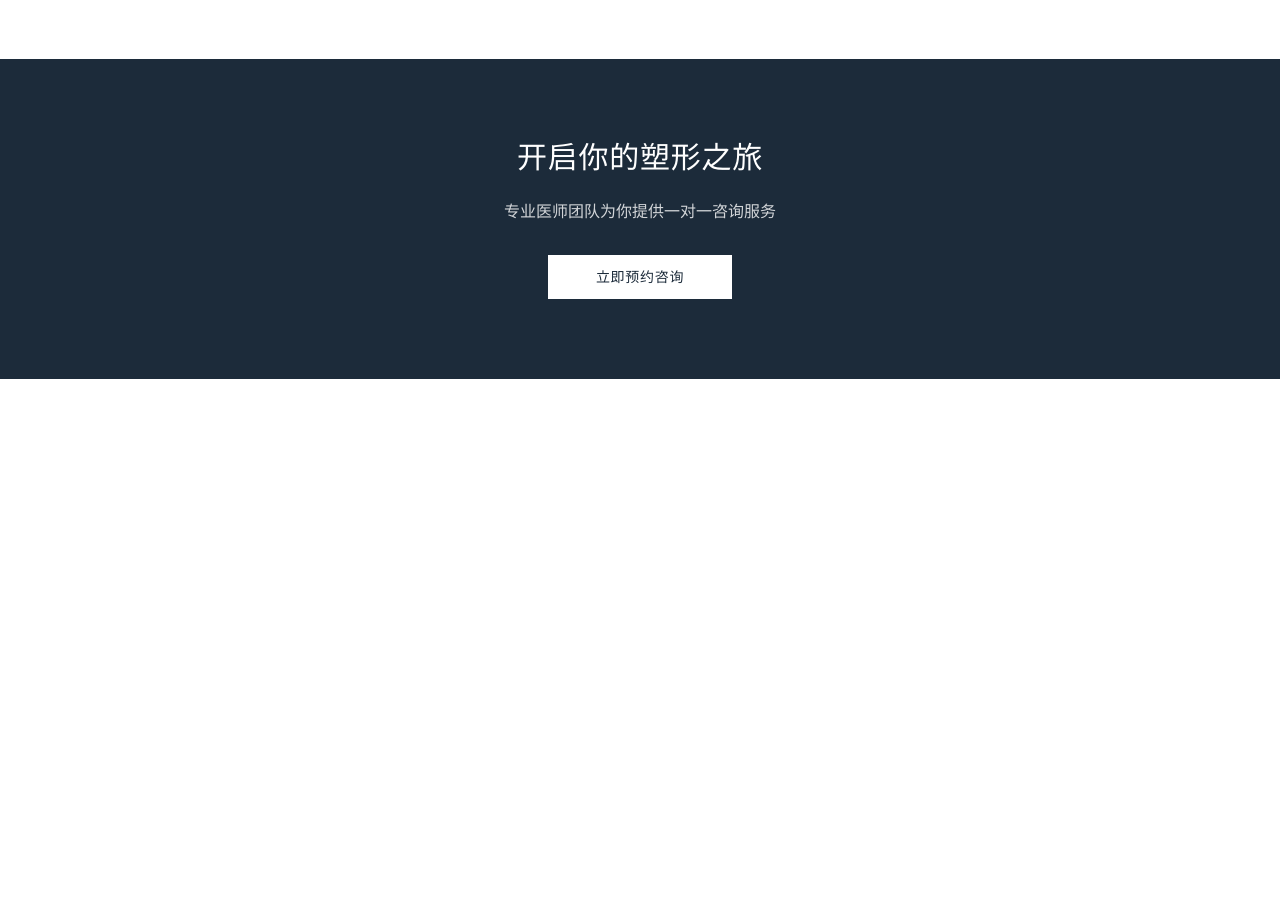
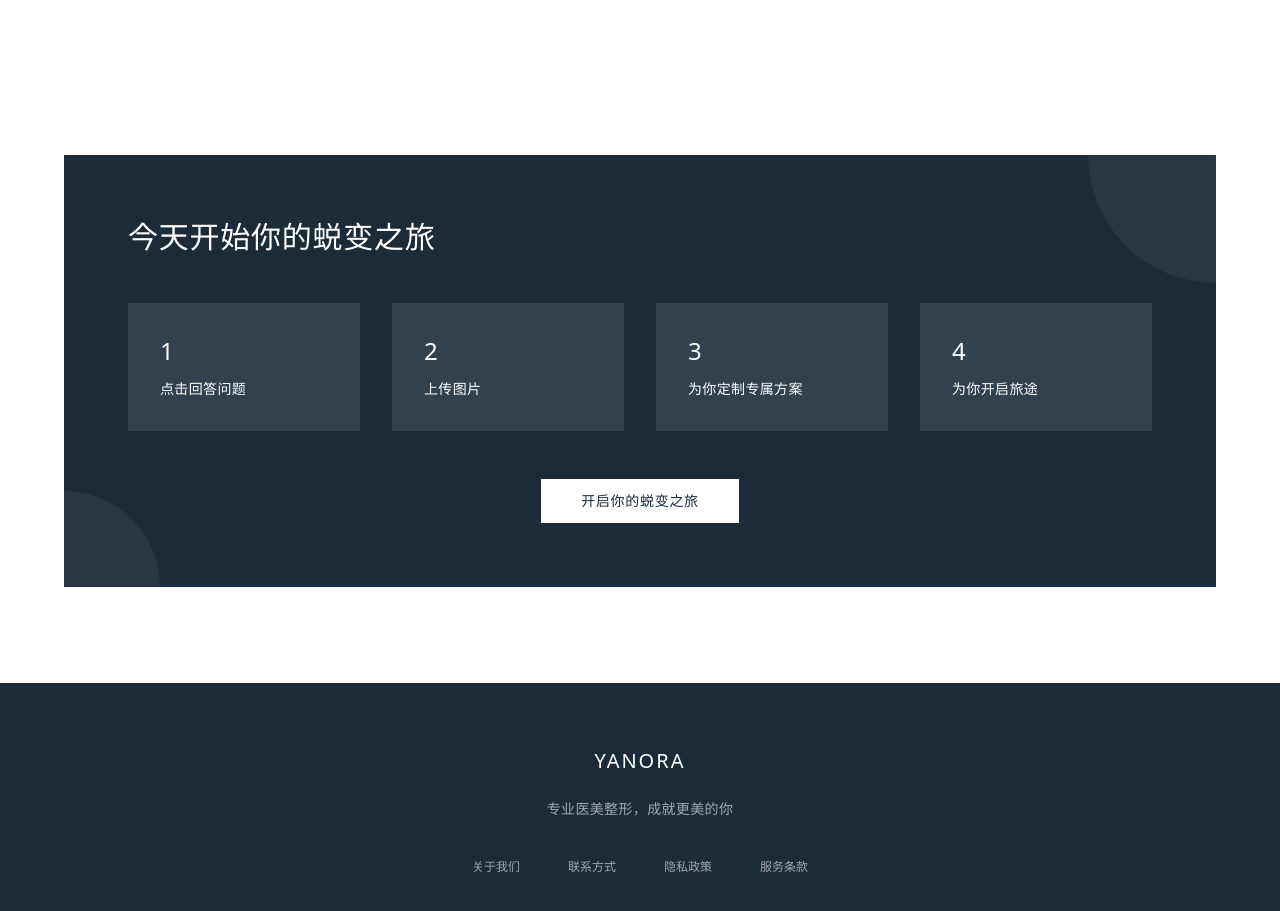
Before and after one commit to kluo2493-ship-it/yanroa, a React (Vite) app: page /body-sculpting in a window 1280 px wide. Shown: the part 4000-4911 px from the top of the page. Before the commit the page ends 4379 px from the top, so only its background shows below. Built offline with nearby package versions, Linux system fonts and the light colour scheme; no server answers.

Commit message:
Updated BodySculptingPage.tsx

```diff
--- a/src/components/BodySculptingPage.tsx
+++ b/src/components/BodySculptingPage.tsx
@@ -2,6 +2,8 @@ import { useNavigate } from 'react-router-dom';
 import { ArrowLeft } from 'lucide-react';
 import { useState } from 'react';
 import ImageCompareSlider from './ImageCompareSlider';
+import CTASection from './CTASection';
+import Footer from './Footer';
 
 function BodySculptingPage() {
   const navigate = useNavigate();
@@ -427,26 +429,9 @@ function BodySculptingPage() {
         </div>
       </section>
 
-      {/* CTA Section */}
-      <section className="py-16 md:py-20 px-6 md:px-12" style={{backgroundColor: '#1C2B3A'}}>
-        <div className="max-w-4xl mx-auto text-center">
-          <h2 className="text-2xl md:text-3xl font-light mb-6 text-white tracking-wide">
-            开启你的塑形之旅
-          </h2>
-          <p className="text-sm md:text-base mb-8 text-white opacity-80">
-            专业医师团队为你提供一对一咨询服务
-          </p>
-          <button
-            onClick={() => navigate('/booking')}
-            className="px-12 py-3 bg-white text-sm transition tracking-wider"
-            style={{color: '#1C2B3A'}}
-            onMouseEnter={(e) => e.currentTarget.style.backgroundColor = '#F3F4F6'}
-            onMouseLeave={(e) => e.currentTarget.style.backgroundColor = '#FFFFFF'}
-          >
-            立即预约咨询
-          </button>
-        </div>
-      </section>
+      <CTASection />
+
+      <Footer />
     </div>
   );
 }
--- /dev/null
+++ b/src/components/CTASection.tsx
@@ -0,0 +1,48 @@
+import { useNavigate } from 'react-router-dom';
+
+function CTASection() {
+  const navigate = useNavigate();
+
+  return (
+    <section className="py-12 md:py-24 px-4 md:px-12 bg-white">
+      <div className="max-w-6xl mx-auto">
+        <div className="p-8 md:p-16 relative overflow-hidden" style={{backgroundColor: '#1C2B3A'}}>
+          <div className="absolute top-0 right-0 w-64 h-64 bg-white opacity-5 rounded-full -mr-32 -mt-32"></div>
+          <div className="absolute bottom-0 left-0 w-48 h-48 bg-white opacity-5 rounded-full -ml-24 -mb-24"></div>
+
+          <div className="relative">
+            <h2 className="text-2xl md:text-3xl font-light text-white mb-8 md:mb-12 tracking-wide">今天开始你的蜕变之旅</h2>
+
+            <div className="grid grid-cols-2 md:grid-cols-4 gap-4 md:gap-8 mb-8 md:mb-12">
+              {[
+                '点击回答问题',
+                '上传图片',
+                '为你定制专属方案',
+                '为你开启旅途'
+              ].map((step, index) => (
+                <div key={index} className="bg-white bg-opacity-10 backdrop-blur-sm p-6 md:p-8 text-white">
+                  <div className="text-xl md:text-2xl font-light mb-2 md:mb-3">{index + 1}</div>
+                  <div className="text-xs md:text-sm font-light tracking-wide">{step}</div>
+                </div>
+              ))}
+            </div>
+
+            <div className="flex justify-center">
+              <button
+                onClick={() => navigate('/booking')}
+                className="px-8 md:px-10 py-2.5 md:py-3 bg-white text-xs md:text-sm font-light transition tracking-wider"
+                style={{color: '#1C2B3A'}}
+                onMouseEnter={(e) => e.currentTarget.style.backgroundColor = '#F3F4F6'}
+                onMouseLeave={(e) => e.currentTarget.style.backgroundColor = '#FFFFFF'}
+              >
+                开启你的蜕变之旅
+              </button>
+            </div>
+          </div>
+        </div>
+      </div>
+    </section>
+  );
+}
+
+export default CTASection;
--- a/src/components/CasesPage.tsx
+++ b/src/components/CasesPage.tsx
@@ -4,6 +4,7 @@ import { supabase } from '../lib/supabase';
 import Navbar from './Navbar';
 import Footer from './Footer';
 import ImageCompareSlider from './ImageCompareSlider';
+import CTASection from './CTASection';
 
 interface CaseStudy {
   id: string;
@@ -176,25 +177,7 @@ function CasesPage() {
         </div>
       </section>
 
-      <section className="py-16 px-6 md:px-12" style={{backgroundColor: '#F9FAFB'}}>
-        <div className="max-w-4xl mx-auto text-center">
-          <h2 className="text-2xl md:text-3xl font-light mb-6 tracking-wide" style={{color: '#1F1F1F'}}>
-            开启你的美丽蜕变
-          </h2>
-          <p className="text-base mb-8 tracking-wide" style={{color: '#6B7280'}}>
-            专业团队为你量身定制专属方案
-          </p>
-          <button
-            onClick={() => navigate('/booking')}
-            className="px-12 py-4 text-white text-sm transition tracking-wider"
-            style={{backgroundColor: '#1C2B3A'}}
-            onMouseEnter={(e) => e.currentTarget.style.backgroundColor = '#101D29'}
-            onMouseLeave={(e) => e.currentTarget.style.backgroundColor = '#1C2B3A'}
-          >
-            立即预约咨询
-          </button>
-        </div>
-      </section>
+      <CTASection />
 
       <Footer />
     </div>
--- a/src/components/DentalPage.tsx
+++ b/src/components/DentalPage.tsx
@@ -1,5 +1,7 @@
 import { useNavigate } from 'react-router-dom';
 import { ArrowLeft } from 'lucide-react';
+import CTASection from './CTASection';
+import Footer from './Footer';
 
 function DentalPage() {
   const navigate = useNavigate();
@@ -79,19 +81,12 @@ function DentalPage() {
             </div>
           </div>
 
-          <div className="mt-16 text-center">
-            <button
-              onClick={() => navigate('/booking')}
-              className="px-12 py-3 text-white text-sm transition tracking-wider"
-              style={{backgroundColor: '#1C2B3A'}}
-              onMouseEnter={(e) => e.currentTarget.style.backgroundColor = '#101D29'}
-              onMouseLeave={(e) => e.currentTarget.style.backgroundColor = '#1C2B3A'}
-            >
-              立即预约咨询
-            </button>
-          </div>
         </div>
       </section>
+
+      <CTASection />
+
+      <Footer />
     </div>
   );
 }
--- a/src/components/FacialContourPage.tsx
+++ b/src/components/FacialContourPage.tsx
@@ -4,6 +4,7 @@ import { useState } from 'react';
 import Navbar from './Navbar';
 import Footer from './Footer';
 import ImageCompareSlider from './ImageCompareSlider';
+import CTASection from './CTASection';
 
 function FacialContourPage() {
   const navigate = useNavigate();
@@ -408,25 +409,10 @@ function FacialContourPage() {
             ))}
           </div>
 
-          <div className="mt-16 text-center">
-            <button
-              onClick={() => navigate('/booking')}
-              className="px-12 md:px-16 py-4 text-white text-sm md:text-base transition tracking-wider"
-              style={{backgroundColor: '#1C2B3A'}}
-              onMouseEnter={(e) => {
-                e.currentTarget.style.backgroundColor = '#101D29';
-                e.currentTarget.style.transform = 'scale(1.02)';
-              }}
-              onMouseLeave={(e) => {
-                e.currentTarget.style.backgroundColor = '#1C2B3A';
-                e.currentTarget.style.transform = 'scale(1)';
-              }}
-            >
-              预约专属咨询
-            </button>
-          </div>
         </div>
       </section>
+
+      <CTASection />
 
       <Footer />
     </div>
--- a/src/components/HairTransplantPage.tsx
+++ b/src/components/HairTransplantPage.tsx
@@ -2,6 +2,7 @@ import { useNavigate } from 'react-router-dom';
 import Navbar from './Navbar';
 import Footer from './Footer';
 import ImageCompareSlider from './ImageCompareSlider';
+import CTASection from './CTASection';
 
 function HairTransplantPage() {
   const navigate = useNavigate();
@@ -504,25 +505,7 @@ function HairTransplantPage() {
         </div>
       </section>
 
-      <section className="py-20 px-6 md:px-12">
-        <div className="max-w-4xl mx-auto text-center">
-          <h2 className="text-3xl md:text-4xl font-light mb-6 tracking-wide" style={{color: '#1F1F1F'}}>
-            开启你的植发之旅
-          </h2>
-          <p className="text-base md:text-lg mb-10 leading-relaxed" style={{color: '#6B7280'}}>
-            专业医师一对一咨询，为您定制专属植发方案
-          </p>
-          <button
-            onClick={() => navigate('/booking')}
-            className="px-12 py-4 text-white text-sm transition tracking-wider"
-            style={{backgroundColor: '#1C2B3A'}}
-            onMouseEnter={(e) => e.currentTarget.style.backgroundColor = '#101D29'}
-            onMouseLeave={(e) => e.currentTarget.style.backgroundColor = '#1C2B3A'}
-          >
-            立即预约咨询
-          </button>
-        </div>
-      </section>
+      <CTASection />
 
       <Footer />
     </div>
--- a/src/components/InjectionLiftingPage.tsx
+++ b/src/components/InjectionLiftingPage.tsx
@@ -1,5 +1,7 @@
 import { useNavigate } from 'react-router-dom';
 import { ArrowLeft } from 'lucide-react';
+import CTASection from './CTASection';
+import Footer from './Footer';
 
 function InjectionLiftingPage() {
   const navigate = useNavigate();
@@ -79,19 +81,12 @@ function InjectionLiftingPage() {
             </div>
           </div>
 
-          <div className="mt-16 text-center">
-            <button
-              onClick={() => navigate('/booking')}
-              className="px-12 py-3 text-white text-sm transition tracking-wider"
-              style={{backgroundColor: '#1C2B3A'}}
-              onMouseEnter={(e) => e.currentTarget.style.backgroundColor = '#101D29'}
-              onMouseLeave={(e) => e.currentTarget.style.backgroundColor = '#1C2B3A'}
-            >
-              立即预约咨询
-            </button>
-          </div>
         </div>
       </section>
+
+      <CTASection />
+
+      <Footer />
     </div>
   );
 }
```
